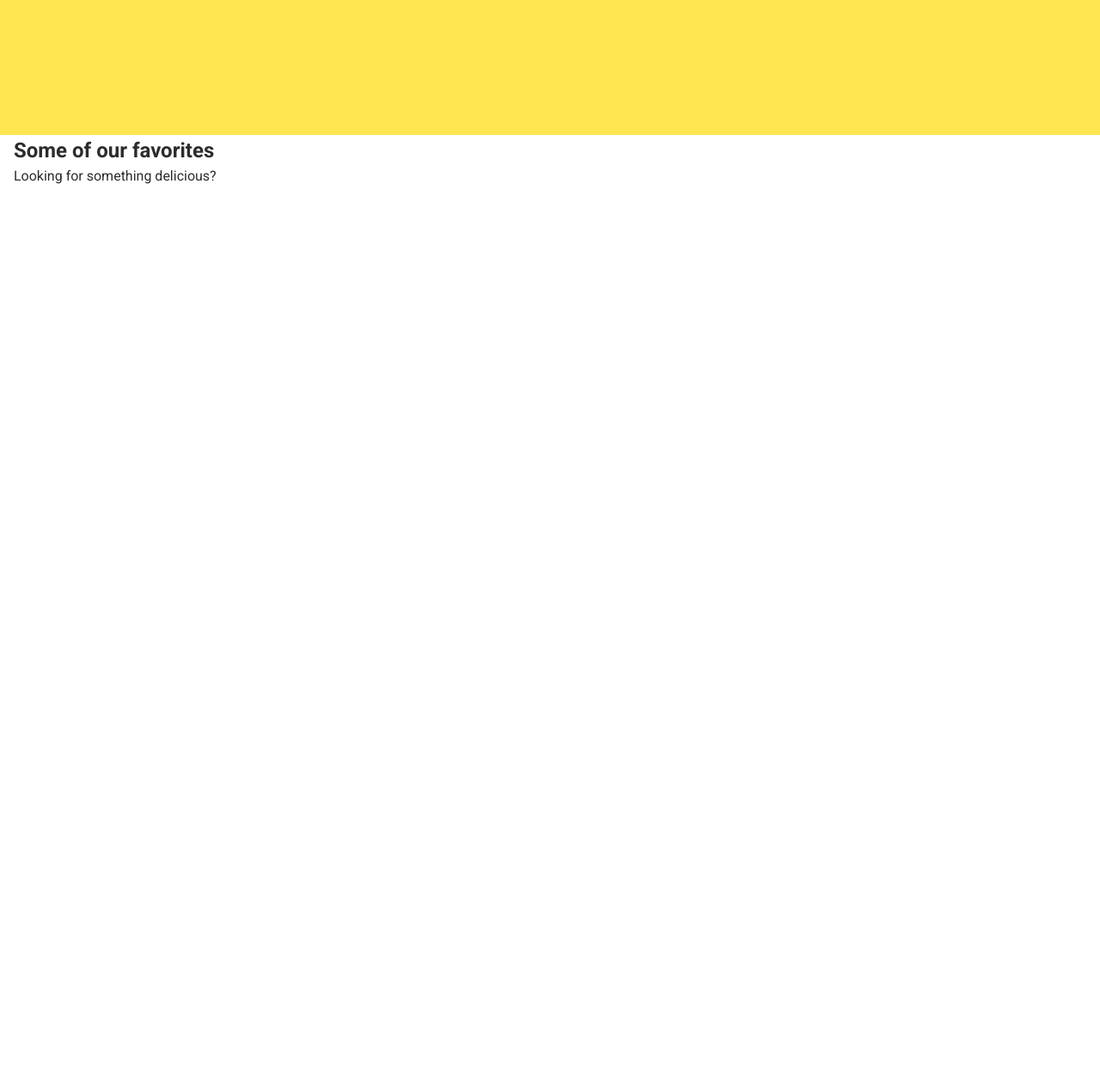
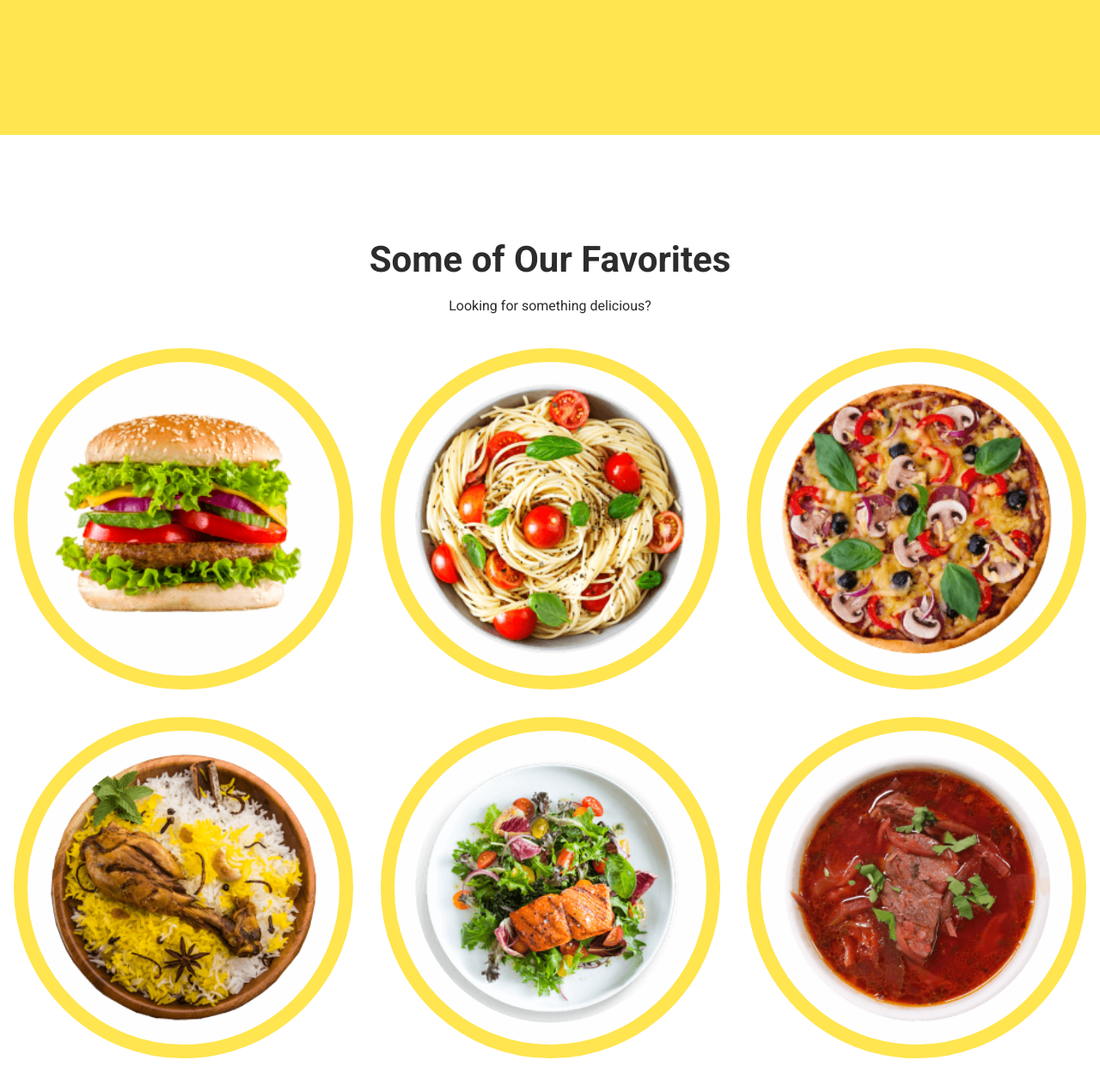
Before and after one commit to SWizzard779/food-delivery, a website built with Vite: page src/index.html in a window 1280 px wide. Shown: the part 1433-2702 px from the top of the page at 86% size. Before the commit the page ends 1650 px from the top, so only its background shows below. Built offline with nearby package versions, Linux system fonts and the light colour scheme.

Commit message:
favorites
mobile, tablet, desktop styles

```diff
--- a/src/css/favorites.css
+++ b/src/css/favorites.css
@@ -0,0 +1,291 @@
+.favorites {
+    padding-top: 56px;
+    padding-bottom: 60px;
+}
+
+.favorites-title {
+    text-align: center;
+    font-size: 28px;
+    font-weight: 700;
+    line-height: normal;
+    margin-bottom: 20px;
+    text-transform: capitalize;
+}
+
+.favorites-title-transform {
+    text-transform: lowercase;
+}
+
+.favorites-paragraph {
+    text-align: center;
+    font-size: 14px;
+    line-height: normal;
+    margin-bottom: 60px;
+}
+
+.favorites-menu {
+    display: flex;
+    justify-content: center;
+    align-items: center;
+    flex-direction: column;
+    gap: 20px;
+}
+
+.image-container {
+    width: 280px;
+    height: 282px;
+    border-radius: 140px;
+    border: 11px solid #FFE550;
+    background-color: #fefefe;
+    display: flex;
+    justify-content: center;
+    align-items: center;
+}
+
+.burger {
+    border-radius: 158px;
+    background-image: url(../img/gamburger.png);
+    background-repeat: no-repeat;
+    background-position: center;
+    background-size: cover;
+    padding: 27px;
+    width: 224px;
+    height: 224px;
+}
+
+@media screen and (min-resolution: 192dpi),
+screen and (min-resolution: 2dppx),
+screen and (min-device-pixel-ratio: 2) {
+    .burger {
+        background-image: url(../img/gamburger@2x.png)
+    }
+}
+
+.pasta {
+    width: 224px;
+    height: 224px;
+    border-radius: 158px;
+    background-image: url(../img/pasta.png);
+    background-repeat: no-repeat;
+    background-position: center;
+    background-size: cover;
+    padding: 27px;
+}
+
+@media screen and (min-resolution: 192dpi),
+screen and (min-resolution: 2dppx),
+screen and (min-device-pixel-ratio: 2) {
+    .pasta {
+        background-image: url(../img/pasta@2x.png)
+    }
+}
+
+.pizza {
+    width: 224px;
+    height: 224px;
+    border-radius: 158px;
+    background-image: url(../img/pizza.png);
+    background-repeat: no-repeat;
+    background-position: center;
+    background-size: cover;
+    padding: 27px;
+}
+
+@media screen and (min-resolution: 192dpi),
+screen and (min-resolution: 2dppx),
+screen and (min-device-pixel-ratio: 2) {
+    .pizza {
+        background-image: url(../img/pizza@2x.png)
+    }
+}
+
+.devices {
+    display: none;
+}
+
+/*TABLET STYLES*/
+@media screen and (min-width: 768px) {
+    .devices {
+        display: block;
+    }
+
+    .favorites {
+        padding-top: 94px;
+        padding-bottom: 80px;
+    }
+
+    .favorites-title {
+        font-size: 42px;
+    }
+
+    .favorites-paragraph {
+        font-size: 16px;
+    }
+
+.favorites-menu {
+    flex-direction: row;
+    flex-wrap: wrap;
+    gap: 32px;
+}
+
+.favorites-item {
+    width: calc((100% - 32px)/2);
+}
+
+.image-container {
+    width: 336px;
+    height: 338px;
+    border-radius: 168px;
+    border: 14px solid #FFE550;
+
+    transition: border 250ms ease-in-out;
+}
+
+.image-container:focus,
+.image-container:hover {
+    border-color: #BBF330;
+}
+
+.burger {
+    border-radius: 140px;
+    padding: 34px;
+    width: 268px;
+    height: 268px;
+}
+
+.pasta {
+    border-radius: 140px;
+    padding: 34px;
+    width: 268px;
+    height: 268px;
+}
+
+.pizza {
+    border-radius: 140px;
+    padding: 34px;
+    width: 268px;
+    height: 268px;
+}
+
+.chicken {
+    border-radius: 140px;
+    padding: 34px;
+    width: 268px;
+    height: 268px;
+    background-image: url(../img/chicken.png);
+    background-position: center;
+    background-size: cover;
+    background-repeat: no-repeat;
+}
+
+@media screen and (min-resolution: 192dpi),
+screen and (min-resolution: 2dppx),
+screen and (min-device-pixel-ratio: 2) {
+    .chicken {
+        background-image: url(../img/chicken@2x.png)
+    }
+}
+
+.salad {
+    border-radius: 140px;
+    padding: 34px;
+    width: 268px;
+    height: 268px;
+    background-image: url(../img/salat.png);
+    background-position: center;
+    background-size: cover;
+    background-repeat: no-repeat;
+}
+
+@media screen and (min-resolution: 192dpi),
+screen and (min-resolution: 2dppx),
+screen and (min-device-pixel-ratio: 2) {
+    .salad {
+        background-image: url(../img/salat@2x.png)
+    }
+}
+
+.borsch {
+    border-radius: 140px;
+    padding: 34px;
+    width: 268px;
+    height: 268px;
+    background-image: url(../img/borshch.png);
+    background-position: center;
+    background-size: cover;
+    background-repeat: no-repeat;
+}
+
+@media screen and (min-resolution: 192dpi),
+screen and (min-resolution: 2dppx),
+screen and (min-device-pixel-ratio: 2) {
+    .borsch {
+        background-image: url(../img/borshch@2x.png)
+    }
+}
+}
+
+/*DESKTOP STYLES*/
+@media screen and (min-width: 1280px) {
+    .favorites {
+        padding-top: 120px;
+        padding-bottom: 101px;
+    }
+
+    .favorites-paragraph {
+        margin-bottom: 40px;
+    }
+
+    .favorites-item {
+        width: calc((100% - 64px)/3);
+    }
+
+    .image-container {
+        width: 395px;
+        height: 397px;
+        border-radius: 198px;
+        border: 16px solid #FFE550;
+    }
+
+    .burger {
+        border-radius: 165px;
+        padding: 40px;
+        width: 315px;
+        height: 315px;
+    }
+
+    .pasta {
+        border-radius: 165px;
+        padding: 40px;
+        width: 315px;
+        height: 315px;
+    }
+
+    .pizza {
+        border-radius: 165px;
+        padding: 40px;
+        width: 315px;
+        height: 315px;
+    }
+
+    .chicken {
+        border-radius: 165px;
+        padding: 40px;
+        width: 315px;
+        height: 315px;
+    }
+
+    .salad {
+        border-radius: 165px;
+        padding: 40px;
+        width: 315px;
+        height: 315px;
+    }
+
+    .borsch {
+        border-radius: 165px;
+        padding: 40px;
+        width: 315px;
+        height: 315px;
+    }
+}
--- a/src/css/special-offerings.css
+++ b/src/css/special-offerings.css
@@ -67,6 +67,18 @@ margin-bottom: 28px;
     display: flex;
     flex-direction: column;
     gap: 16px;
+}
+
+.item-svg {
+    background-color: transparent;
+    width: 48px;
+    height: 48px;
+    border-radius: 48px;
+    padding: 6px;
+}
+
+.rocket {
+    padding: 8px 9px 8px 7px;
 }
 
 .offerings-subtitle {
@@ -186,13 +198,6 @@ margin-bottom: 33px;
     align-items: flex-start;
 }
 
-.item-svg {
-    background-color: #FEFEFE;
-    width: 48px;
-    height: 48px;
-    border-radius: 48px;
-    padding: 6px;
-}
 }
 
 
@@ -247,6 +252,10 @@ padding-right: 108px;
     padding-right: 35px;
 }
 
+.item-svg {
+    background-color: #fefefe;
+}
+
 .offerings-subparagraph {
     line-height: 1.5;
 }
--- a/src/partials/favorites.html
+++ b/src/partials/favorites.html
@@ -1,25 +1,37 @@
 <section class="favorites">
     <div class="container">
-        <h2 class="favorites-title">Some of our favorites</h2>
+        <h2 class="favorites-title">Some <span class="favorites-title-transform">of</span> our favorites</h2>
         <p class="favorites-paragraph">Looking for something delicious?</p>
         <ul class="favorites-menu">
             <li class="favorites-item">
-                <div class="image-container"></div>
+                <div class="image-container">
+                    <div class="burger"></div>
+                </div>
             </li>
             <li class="favorites-item">
-                <div class="image-container"></div>
+                <div class="image-container">
+                    <div class="pasta"></div>
+                </div>
             </li>
             <li class="favorites-item">
-                <div class="image-container"></div>
+                <div class="image-container">
+                    <div class="pizza"></div>
+                </div>
             </li>
-            <li class="favorites-item">
-                <div class="image-container"></div>
+            <li class="favorites-item devices">
+                <div class="image-container">
+                    <div class="chicken"></div>
+                </div>
             </li>
-            <li class="favorites-item">
-                <div class="image-container"></div>
+            <li class="favorites-item devices">
+                <div class="image-container">
+                    <div class="salad"></div>
+                </div>
             </li>
-            <li class="favorites-item">
-                <div class="image-container"></div>
+            <li class="favorites-item devices">
+                <div class="image-container">
+                    <div class="borsch"></div>
+                </div>
             </li>
         </ul>
     </div>
--- a/src/partials/feedback.html
+++ b/src/partials/feedback.html
@@ -0,0 +1,3 @@
+<section id="feedback">
+
+</section>
--- a/src/partials/special-offerings.html
+++ b/src/partials/special-offerings.html
@@ -9,7 +9,7 @@
         <p class="offerings-paragraph">With our platform, you can browse through a diverse selection of cuisines and local restaurants, and choose from a variety of dishes that cater to your specific taste buds.</p>
         <ul class="offerings-menu">
             <li class="offerings-item">
-                <svg class="item-svg" width="32" height="32">
+                <svg class="item-svg rocket" width="32" height="32">
                     <use href="../public/favicon.svg#icon-rocket"></use>
                 </svg>
                 <h4 class="offerings-subtitle">Fastest delivery</h4>
@@ -25,7 +25,7 @@
         </ul>
         <button class="offerings-btn" type="button">Order now</button>
         <div class="read-container">
-            <a class="offerings-link" href="">Read more</a>
+            <a class="offerings-link" href="#feedback">Read more</a>
             <svg class="read-item-svg" width="14" height="14">
                 <use href="../public/favicon.svg#icon-chevron"></use>
             </svg>
```
Also changed, not shown: src/img/borshch.png (added), src/img/borshch@2x.png (added), src/img/chicken.png (added), src/img/chicken@2x.png (added), src/img/gamburger.png (added), src/img/gamburger@2x.png (added), src/img/pasta.png (added), src/img/pasta@2x.png (added), src/img/pizza.png (added), src/img/pizza@2x.png (added), src/img/salat.png (added), src/img/salat@2x.png (added).
